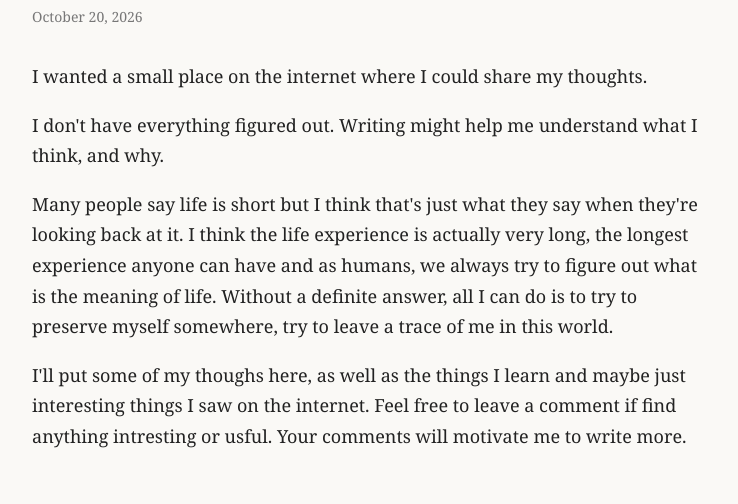
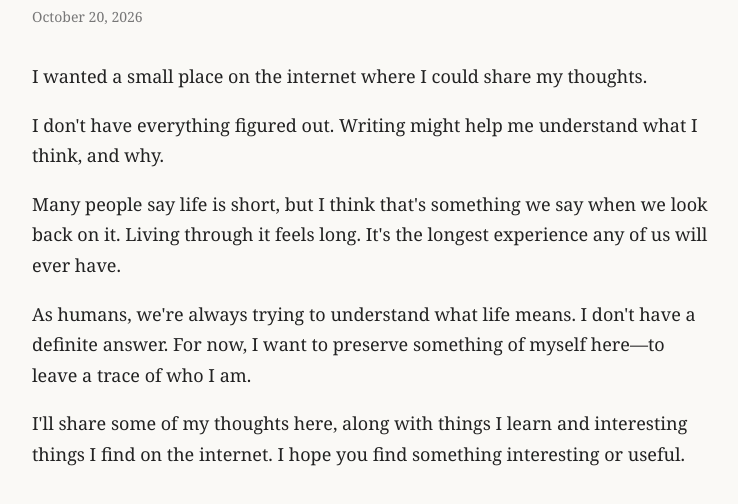
Before and after one commit to Ralghs/ralghs-blog, a plain HTML site: page introduction.html in a window 1280 px wide. Shown: the part 196-700 px from the top of the page, without its empty margins (268-1006 px from the left). Drawn offline with Linux system fonts and the light colour scheme.

Commit message:
docs: 润色博客介绍并调整段落

```diff
--- a/introduction.html
+++ b/introduction.html
@@ -23,23 +23,22 @@
         I don't have everything figured out. Writing might
         help me understand what I think, and why.
       </p>
-
       <p>
-        Many people say life is short but I think that's just
-        what they say when they're looking back at it. I think
-        the life experience is actually very long, the longest
-        experience anyone can have and as humans, we always try
-        to figure out what is the meaning of life. Without a definite
-        answer, all I can do is to try to preserve myself somewhere,
-        try to leave a trace of me in this world.
+        Many people say life is short, but I think that's something
+        we say when we look back on it. Living through it feels long.
+        It's the longest experience any of us will ever have.
       </p>
 
       <p>
-        I'll put some of my thoughs here, as well as the things
-        I learn and maybe just interesting things I saw on
-        the internet. Feel free to leave a comment if find
-        anything intresting or usful. Your comments will
-        motivate me to write more.
+        As humans, we're always trying to understand what life means.
+        I don't have a definite answer. For now, I want to preserve
+        something of myself here—to leave a trace of who I am.
+      </p>
+
+      <p>
+        I'll share some of my thoughts here, along with things
+        I learn and interesting things I find on the internet.
+        I hope you find something interesting or useful.
       </p>
     </article>
   </body>
```
